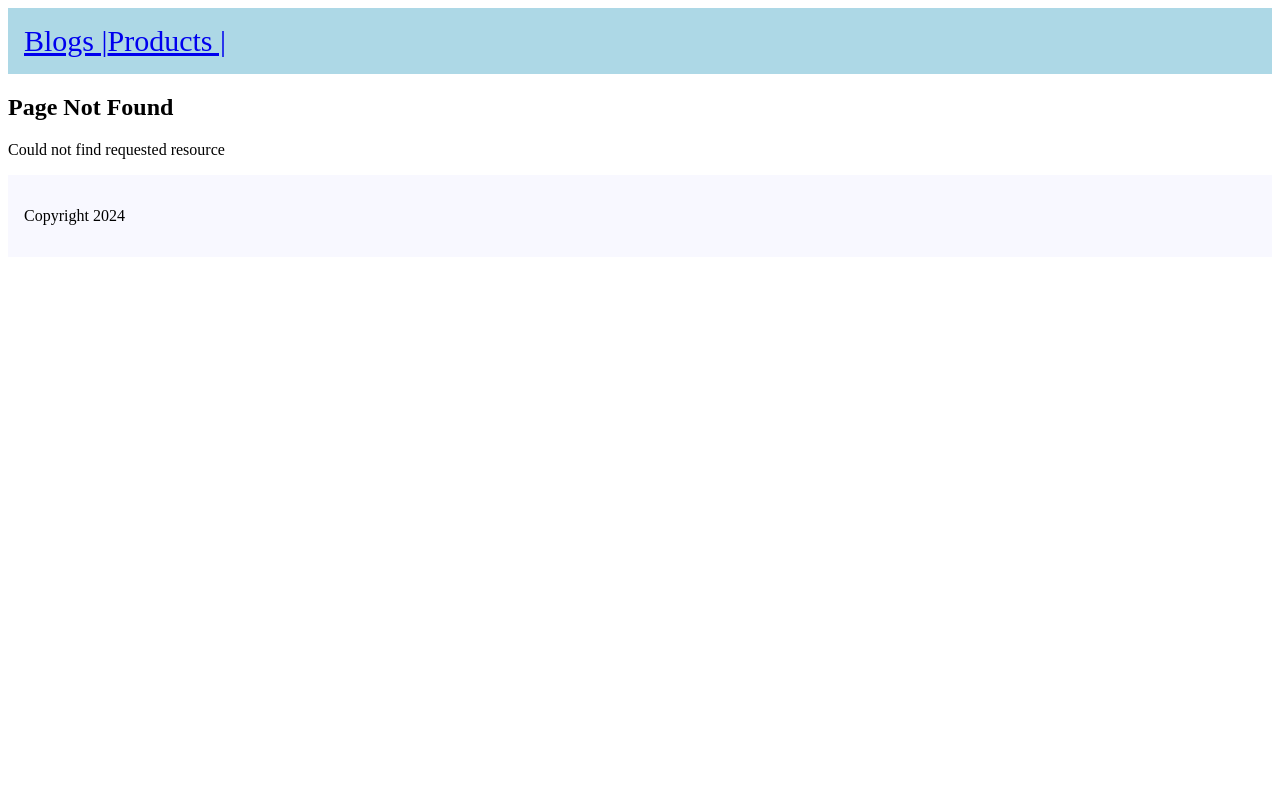
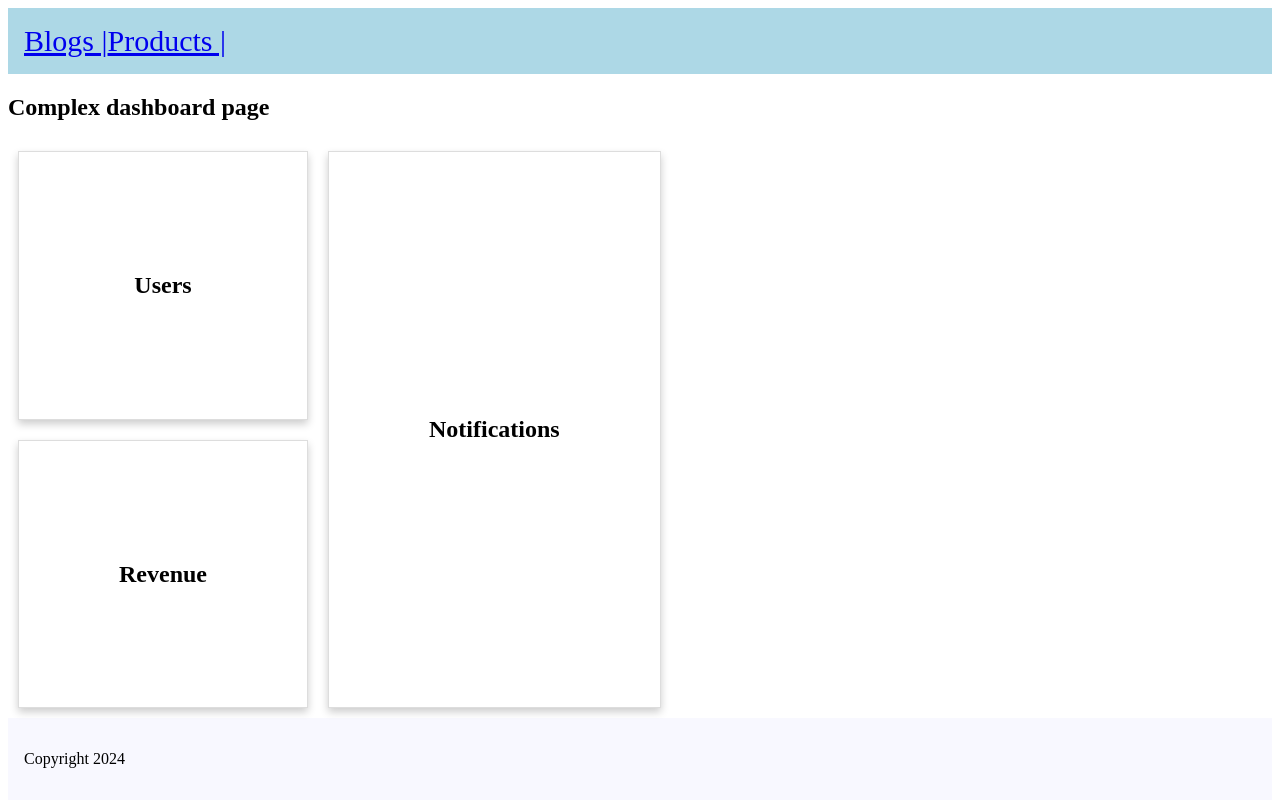
Before and after one commit to harishtm/next-routing-exmp, a Next.js app: page /complex-dashboard in a window 1280 px wide. Before the commit this address had no page. Built offline with nearby package versions, Linux system fonts and the light colour scheme.

Commit message:
Parallel routes

```diff
--- /dev/null
+++ b/src/app/complex-dashboard/@notifications/page.tsx
@@ -0,0 +1,11 @@
+import Card from "@/components/card";
+
+const Notifications = () => {
+    return (
+        <Card>
+            <h2>Notifications</h2>
+        </Card>
+    )
+}
+
+export default Notifications;
--- /dev/null
+++ b/src/app/complex-dashboard/@revenue/page.tsx
@@ -0,0 +1,11 @@
+import Card from "@/components/card";
+
+const RevenueMetrics = () => {
+    return (
+        <Card>
+            <h2>Revenue</h2>
+        </Card>
+    )
+}
+
+export default RevenueMetrics;
--- /dev/null
+++ b/src/app/complex-dashboard/@users/page.tsx
@@ -0,0 +1,11 @@
+import Card from "@/components/card";
+
+const UserAnalytics = () => {
+    return (
+        <Card>
+            <h2>Users</h2>
+        </Card>
+    )
+}
+
+export default UserAnalytics;
--- /dev/null
+++ b/src/app/complex-dashboard/layout.tsx
@@ -0,0 +1,29 @@
+const DashboardLayout = ({
+    children,
+    users,
+    revenue,
+    notifications
+}:{
+    children: React.ReactNode,
+    users: React.ReactNode,
+    revenue: React.ReactNode,
+    notifications: React.ReactNode
+}) => {
+    return (
+        <>
+            <div>{children}</div>
+                <div style={{display: "flex"}}>
+                    <div style={{display: "flex", flexDirection: "column"}}>
+                        <div>{users}</div>
+                        <div>{revenue}</div>
+                    </div>
+                    <div style={{display: "flex", flex: 1}}>
+                        {notifications}
+                    </div>
+                </div>
+
+        </>
+    )
+}
+
+export default DashboardLayout;
--- /dev/null
+++ b/src/app/complex-dashboard/page.tsx
@@ -0,0 +1,9 @@
+const ComplexDashboardPage = () => {
+    return (
+        <>
+            <h2>Complex dashboard page</h2>
+        </>
+    )
+}
+
+export default ComplexDashboardPage;
--- a/src/app/products/[productId]/page.tsx
+++ b/src/app/products/[productId]/page.tsx
@@ -1,4 +1,4 @@
-"use client"
+// "use client"
 import { Metadata } from "next";
 
 type ProductDetailProps = {
--- a/src/app/products/page.tsx
+++ b/src/app/products/page.tsx
@@ -1,4 +1,4 @@
-"use client"
+// "use client"
 import { Metadata } from "next"
 import Link from "next/link"
 
--- /dev/null
+++ b/src/components/card.tsx
@@ -0,0 +1,19 @@
+const Card = ({children}: {children: React.ReactNode}) => {
+    const cardStyle = {
+        padding: "100px",
+        margin: "10px",
+        boxShadow: "0 4px 8px 0 rgba(0, 0, 0, 0.2)",
+        border: "1px solid #ddd",
+        display: "flex",
+        justifyContent: "center",
+        alignItems: "center"
+    }
+
+    return (
+        <div style={cardStyle}>
+            {children}
+        </div>
+    )
+}
+
+export default Card
```
